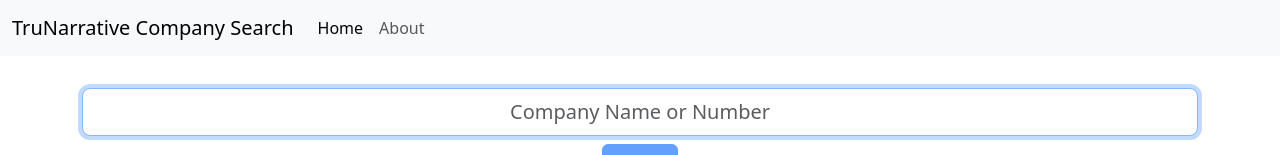
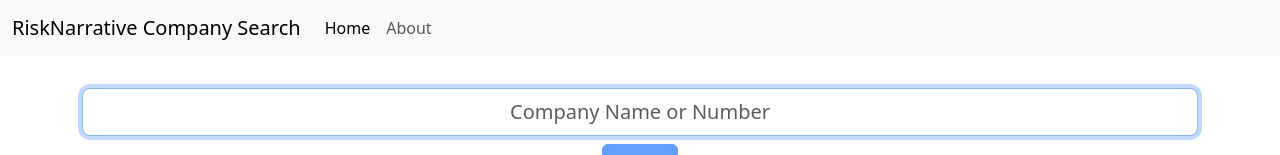
Before and after one commit to IanTaite/rn-tech-test, an Angular app: page / in a window 1280 px wide. Shown: the top 155 px of the page. Built offline with nearby package versions, Linux system fonts and the light colour scheme.

Commit message:
Upgrade Angular and change nav-bar title

```diff
--- a/package.json
+++ b/package.json
@@ -28,8 +28,8 @@
     "zone.js": "~0.14.3"
   },
   "devDependencies": {
-    "@angular-devkit/build-angular": "^18.0.1",
-    "@angular/cli": "^18.0.1",
+    "@angular-devkit/build-angular": "^18.0.2",
+    "@angular/cli": "^18.0.2",
     "@angular/compiler-cli": "^18.0.0",
     "@types/jasmine": "~5.1.0",
     "concurrently": "^8.2.2",
--- a/src/app/components/nav-bar/nav-bar.component.html
+++ b/src/app/components/nav-bar/nav-bar.component.html
@@ -1,6 +1,6 @@
 <nav class="navbar navbar-expand-lg bg-body-tertiary">
   <div class="container-fluid">
-    <a class="navbar-brand" href="#">TruNarrative Company Search</a>
+    <a class="navbar-brand" href="#">RiskNarrative Company Search</a>
     <button class="navbar-toggler" type="button" data-bs-toggle="collapse" data-bs-target="#navbarSupportedContent" aria-controls="navbarSupportedContent" aria-expanded="false" aria-label="Toggle navigation">
       <span class="navbar-toggler-icon"></span>
     </button>
```
Also changed, not shown: 1 other file (tests, documents, lock files or other folders).
